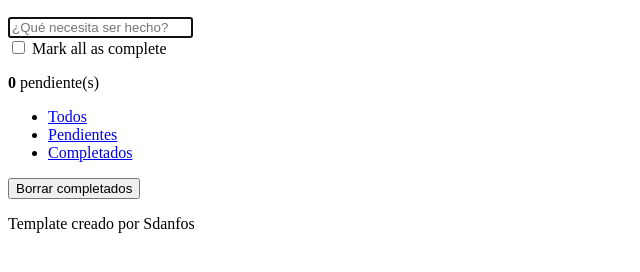
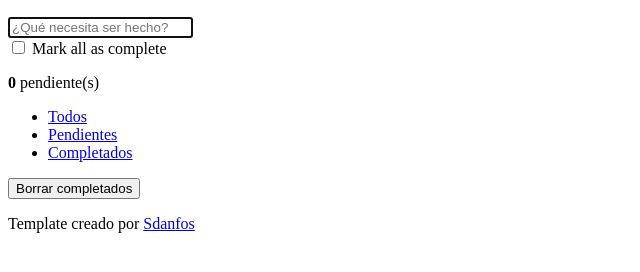
Before and after one commit to Sdanfos/Lista-Tarea, a plain HTML site: page docs/index.html in a window 1280 px wide. Shown: the part 50-322 px from the top of the page, without its empty margins (0-640 px from the left). Drawn offline with Linux system fonts and the light colour scheme.

Commit message:
2° Actualizacion en el Html

```diff
--- a/docs/index.html
+++ b/docs/index.html
@@ -1 +1 @@
-<!doctype html><html lang="en"><head><meta charset="utf-8"><meta name="viewport" content="width=device-width,initial-scale=1"><title>Template • TodoMVC</title><link href="main.54f4b12d822448f97a61.css" rel="stylesheet"></head><body><section class="todoapp"><header class="header"><h1>Lista de Tareas</h1><input class="new-todo" placeholder="¿Qué necesita ser hecho?" autofocus></header><section class="main"><input id="toggle-all" class="toggle-all" type="checkbox"> <label for="toggle-all">Mark all as complete</label><ul class="todo-list"></ul></section><footer class="footer"><span class="todo-count"><strong>0</strong> pendiente(s)</span><ul class="filters"><li><a class="selected filtro" href="#/">Todos</a></li><li><a class="filtro" href="#/active">Pendientes</a></li><li><a class="filtro" href="#/completed">Completados</a></li></ul><button class="clear-completed">Borrar completados</button></footer></section><footer class="info"><p>Template creado por Sdanfos</p></footer><script defer="defer" src="main.2381e19d5d6f14fee227.js"></script></body></html>
+<!doctype html><html lang="en"><head><meta charset="utf-8"><meta name="viewport" content="width=device-width,initial-scale=1"><title>Lista de Tarea</title><link href="main.54f4b12d822448f97a61.css" rel="stylesheet"></head><body><section class="todoapp"><header class="header"><h1>Lista de Tareas</h1><input class="new-todo" placeholder="¿Qué necesita ser hecho?" autofocus></header><section class="main"><input id="toggle-all" class="toggle-all" type="checkbox"> <label for="toggle-all">Mark all as complete</label><ul class="todo-list"></ul></section><footer class="footer"><span class="todo-count"><strong>0</strong> pendiente(s)</span><ul class="filters"><li><a class="selected filtro" href="#/">Todos</a></li><li><a class="filtro" href="#/active">Pendientes</a></li><li><a class="filtro" href="#/completed">Completados</a></li></ul><button class="clear-completed">Borrar completados</button></footer></section><footer class="info"><p>Template creado por <a href="https://github.com/Sdanfos">Sdanfos</a></p><p></p></footer><script defer="defer" src="main.2381e19d5d6f14fee227.js"></script></body></html>
```
